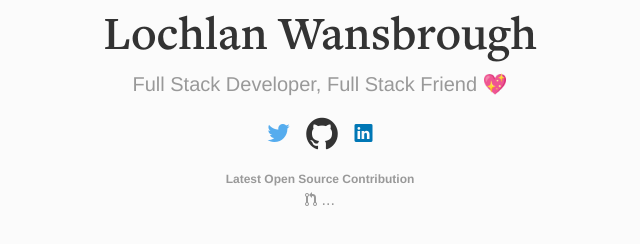
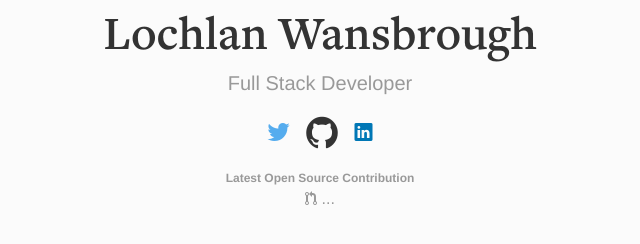
Before and after one commit to lwansbrough/lwansbrough.github.io, a plain HTML site: page index.html in a window 1280 px wide. Shown: the part 336-580 px from the top of the page, without its empty margins (320-960 px from the left). Drawn offline with nearby package versions, Linux system fonts and the light colour scheme; no server answers; files whose address does not match are found by name.

Commit message:
Revert "Improve docs"

```diff
--- a/index.html
+++ b/index.html
@@ -19,7 +19,7 @@
           <img src="https://avatars0.githubusercontent.com/u/186674?v=3&s=460">
         </div>
         <h1>Lochlan Wansbrough</h1>
-        <h2>Full Stack Developer, Full Stack Friend 💖</h2>
+        <h2>Full Stack Developer</h2>
 
         <div id="icons">
           <a href="https://twitter.com/lwansbrough"><i class="ion-social-twitter"></i></a>
```
